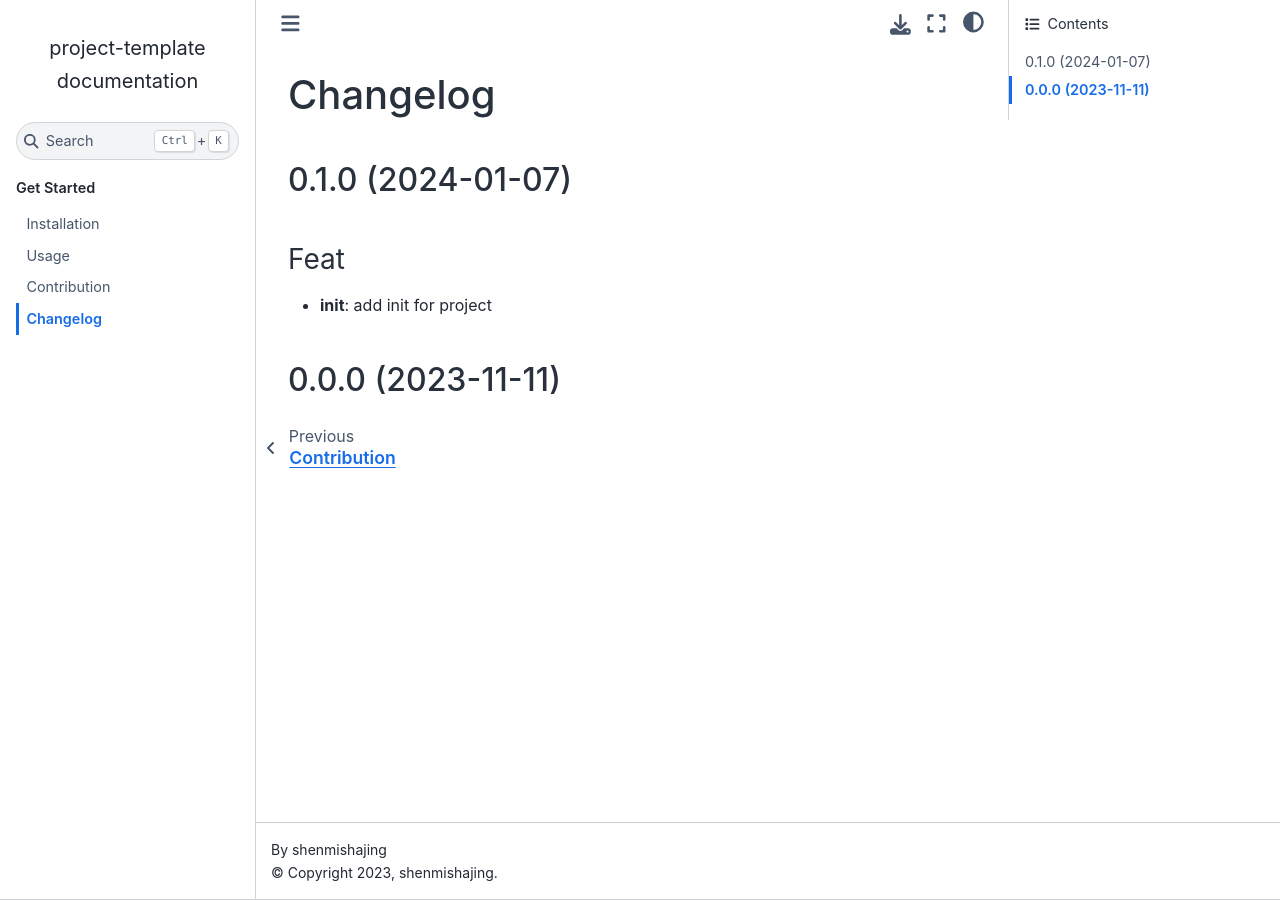
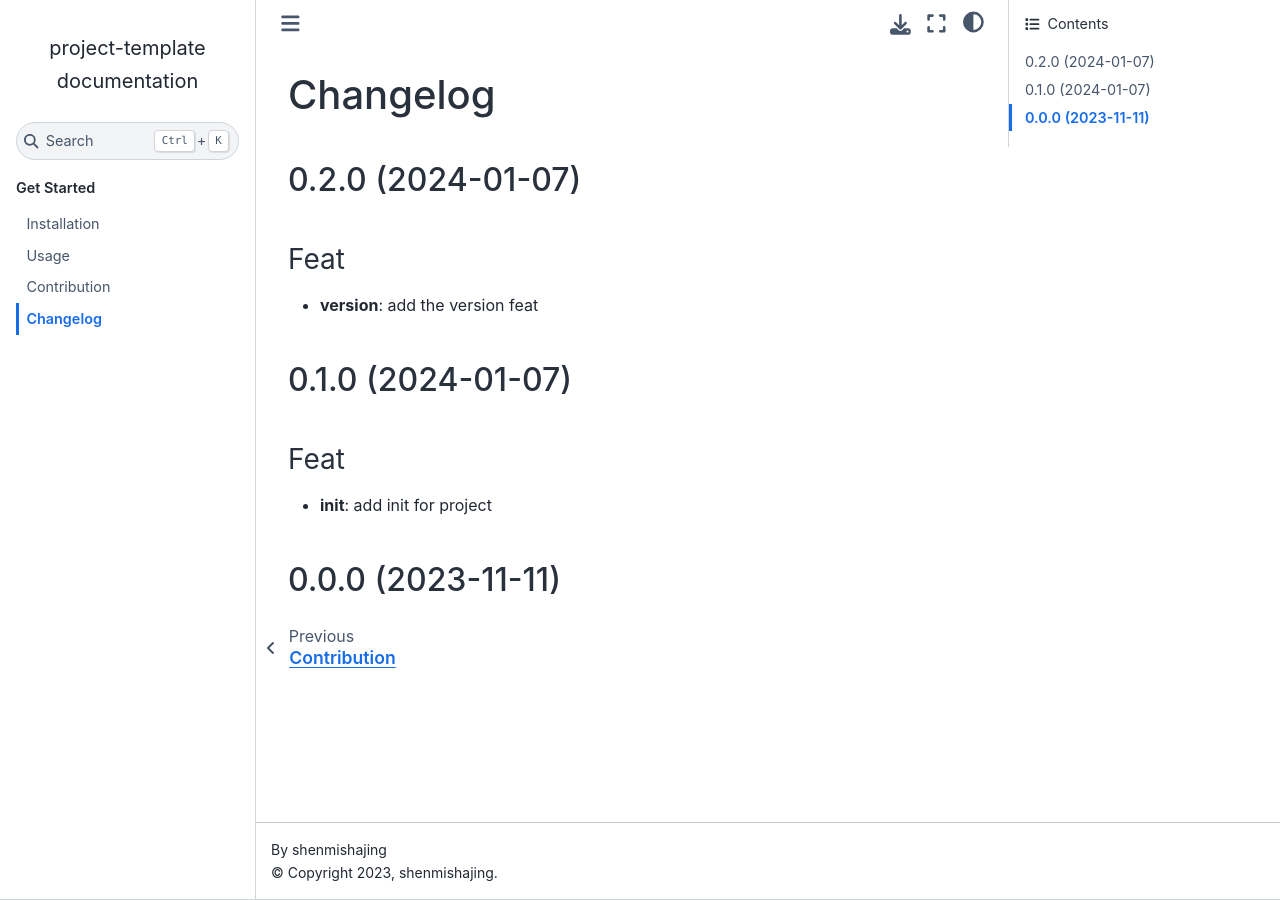
Before and after one commit to shenmishajing/project_template, a Sphinx documentation site: the page built from docs/get_started/changelog.md, in a window 1280 px wide. Built offline with Sphinx 7.4.7 and the Sphinx Book theme 1.1.4, drawn with Linux system fonts in a browser that asks for light colours; pages that are not in the unit, such as notebooks, are missing from menus.

Commit message:
bump: version 0.1.0 → 0.2.0

```diff
--- a/docs/get_started/changelog.md
+++ b/docs/get_started/changelog.md
@@ -1,4 +1,10 @@
 # Changelog
+
+## 0.2.0 (2024-01-07)
+
+### Feat
+
+- **version**: add the version feat
 
 ## 0.1.0 (2024-01-07)
 
```
